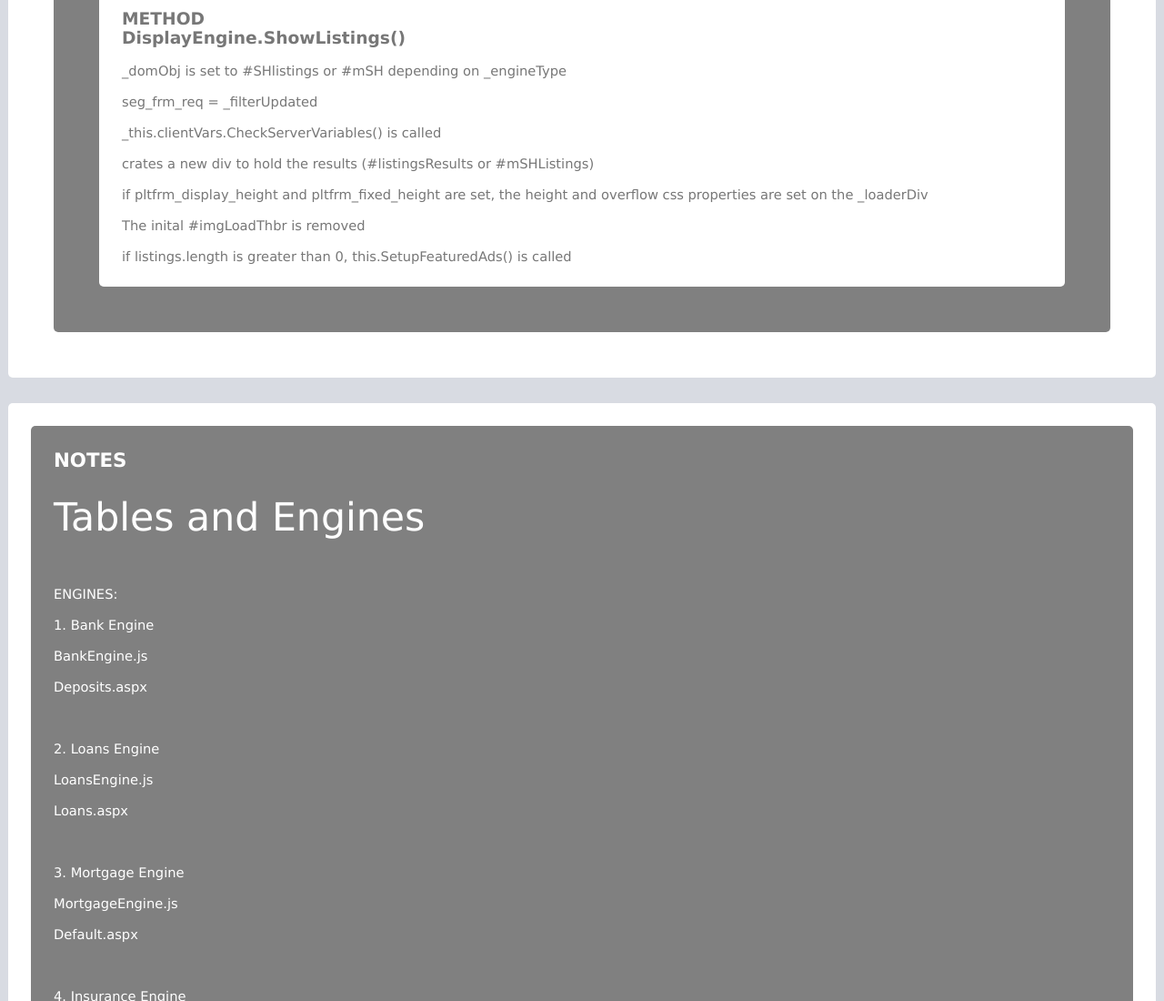
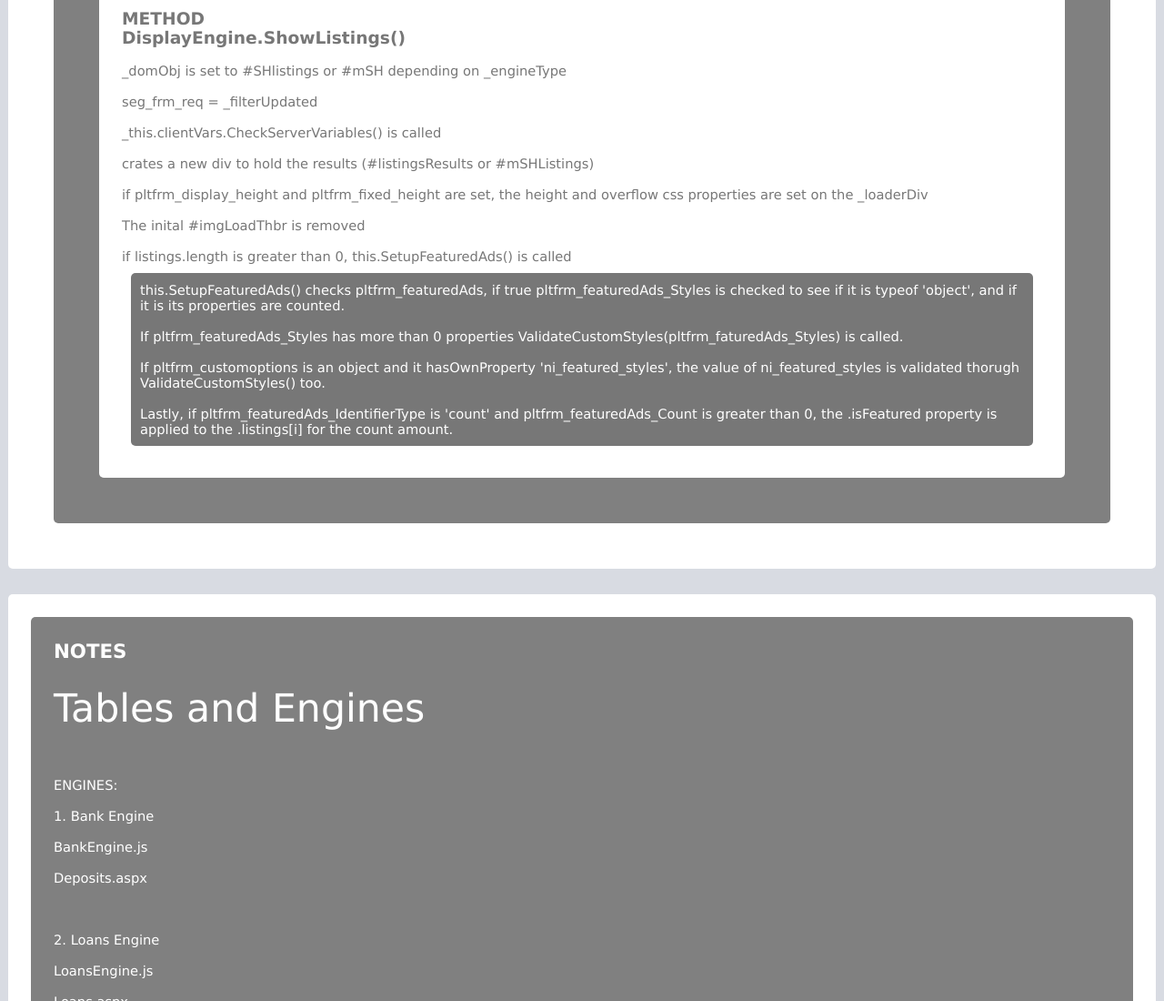
Before and after one commit to justinhaubrich/notes, a plain HTML site: page notes_insuranceEngine.html in a window 1280 px wide. Shown: the part 6888-7988 px from the top of the page at 91% size. Drawn offline with Linux system fonts and the light colour scheme.

Commit message:
Notes updated
 Changes to be committed:
	modified:   notes.css
	modified:   notes_insuranceEngine.html
	modified:   notes_vb.html

```diff
--- a/notes.css
+++ b/notes.css
@@ -192,3 +192,4 @@ tr:nth-child(odd) {background: #FFF}
 .pageTitle
 {border-radius:5px;font-size:32pt;color:#777;font-weight:bold;margin:20px;background-color:white;display:inline-block;padding:10px;}
 hr {border: 1px solid #777;border-radius:5px; }
+.grey {background-color: #777;color:white;padding:10px;display:inline-block;border-radius:5px;margin:10px; }
--- a/notes_insuranceEngine.html
+++ b/notes_insuranceEngine.html
@@ -138,7 +138,10 @@ if _engineType is 1 for mobile, this.DeviceSpecificLayout(false, false) is calle
 	crates a new div to hold the results (#listingsResults or #mSHListings)<br><br>
 	if pltfrm_display_height and pltfrm_fixed_height are set, the height and overflow css properties are set on the _loaderDiv<br><br>
 	The inital #imgLoadThbr is removed<br><br>
-	if listings.length is greater than 0, this.SetupFeaturedAds() is called</span>
+	if listings.length is greater than 0, this.SetupFeaturedAds() is called
+	<br>
+	<span class='grey'>this.SetupFeaturedAds() checks pltfrm_featuredAds, if true pltfrm_featuredAds_Styles is checked to see if it is typeof 'object', and if it is its properties are counted.<br><br> If pltfrm_featuredAds_Styles has more than 0 properties ValidateCustomStyles(pltfrm_faturedAds_Styles) is called.<br><br> If pltfrm_customoptions is an object and it hasOwnProperty 'ni_featured_styles', the value of ni_featured_styles is validated thorugh ValidateCustomStyles() too.<br><br> Lastly, if pltfrm_featuredAds_IdentifierType is 'count' and pltfrm_featuredAds_Count is greater than 0, the .isFeatured property is applied to the .listings[i] for the count amount.</span>
+</span>
 
 </p>
 </div>
```
Also changed, not shown: notes_vb.html (+1 -1 lines).
